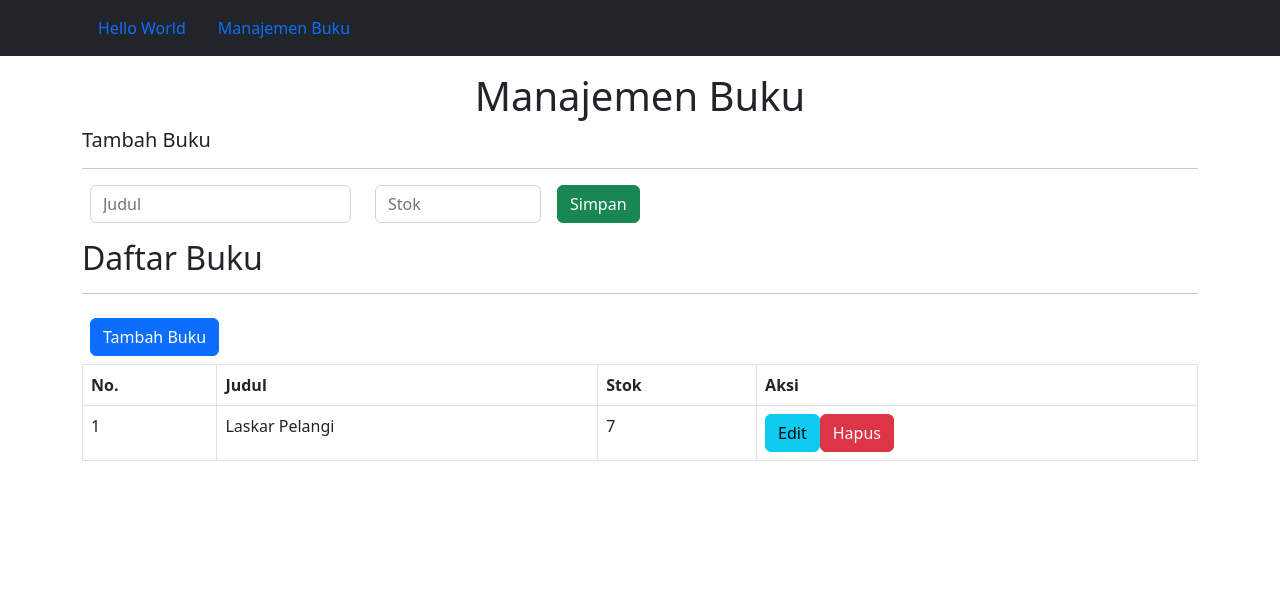
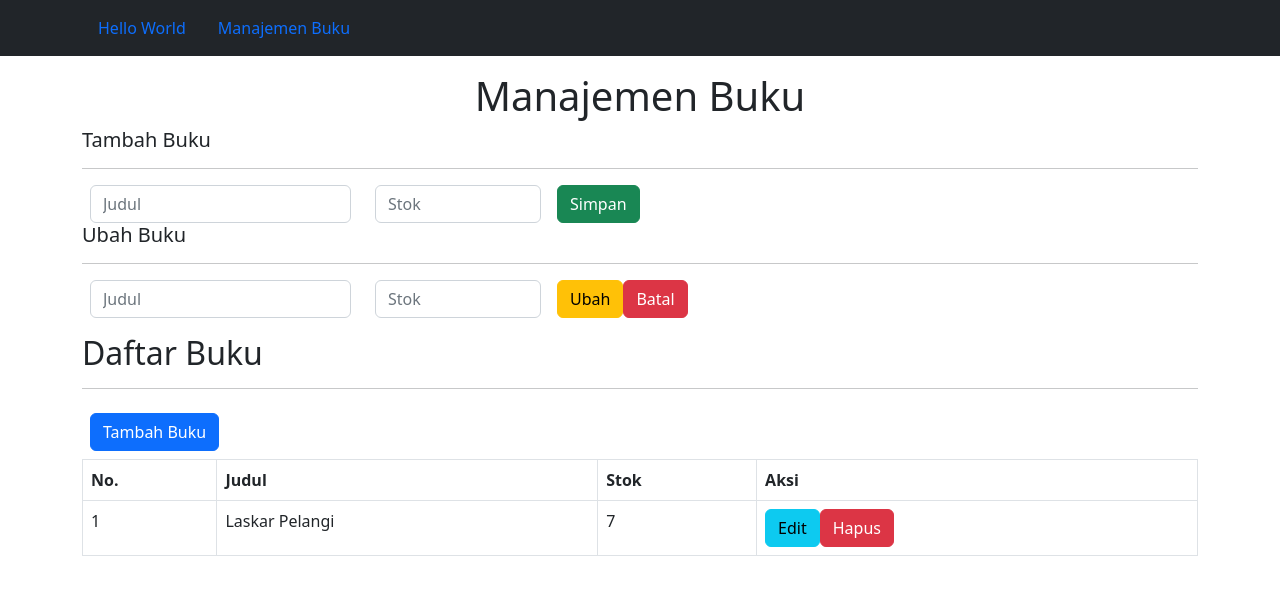
Before and after one commit to TahsinulAmir/frontend-react, a React (Create React App) app: page /manajemen-buku in a window 1280 px wide. Shown: the top 594 px of the page. Built offline with nearby package versions, Linux system fonts and the light colour scheme.

Commit message:
interface Ubah Buku

```diff
--- a/src/components/ManajemenBuku.jsx
+++ b/src/components/ManajemenBuku.jsx
@@ -25,7 +25,22 @@ function ManajemenBuku({ bookList }) {
                     </div>
                 </div>
             </div>
-            <div id="formUbah"></div>
+            <div id="formUbah">
+                <h5>Ubah Buku</h5>
+                <hr />
+                <form className="row">
+                    <div className="col-3">
+                        <input type="text" name="judul" className="form-control mx-2" placeholder="Judul" />
+                    </div>
+                    <div className="col-2">
+                            <input type="number" name="stok" className="form-control mx-2" placeholder="Stok" />
+                    </div>
+                    <div className="col-2">
+                            <input type="submit" className="btn btn-warning ml-2" value="Ubah" />
+                            <input type="button" className="btn btn-danger ml2" value="Batal" />
+                    </div>
+                </form>
+            </div>
             <div id="daftarBuku">
                 <h2 className="mt-3"> Daftar Buku</h2>
                 <hr />
```
